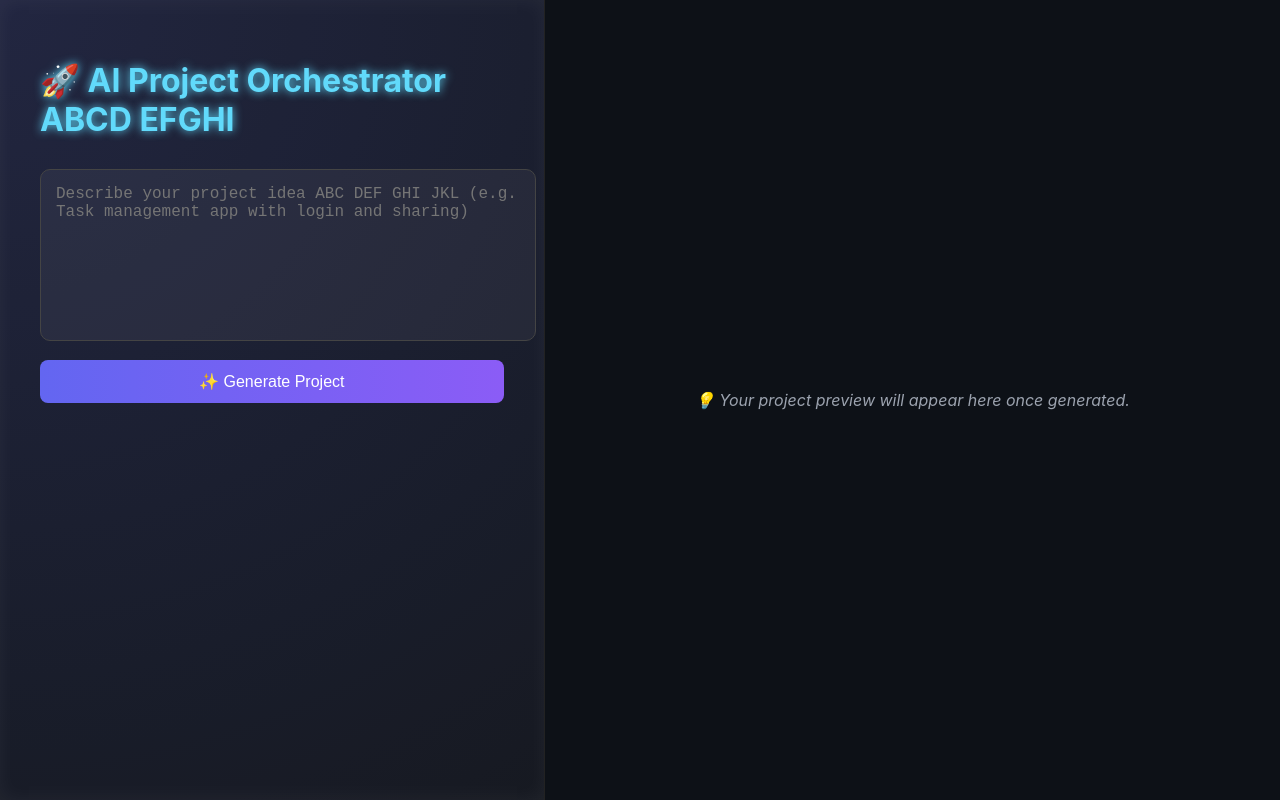
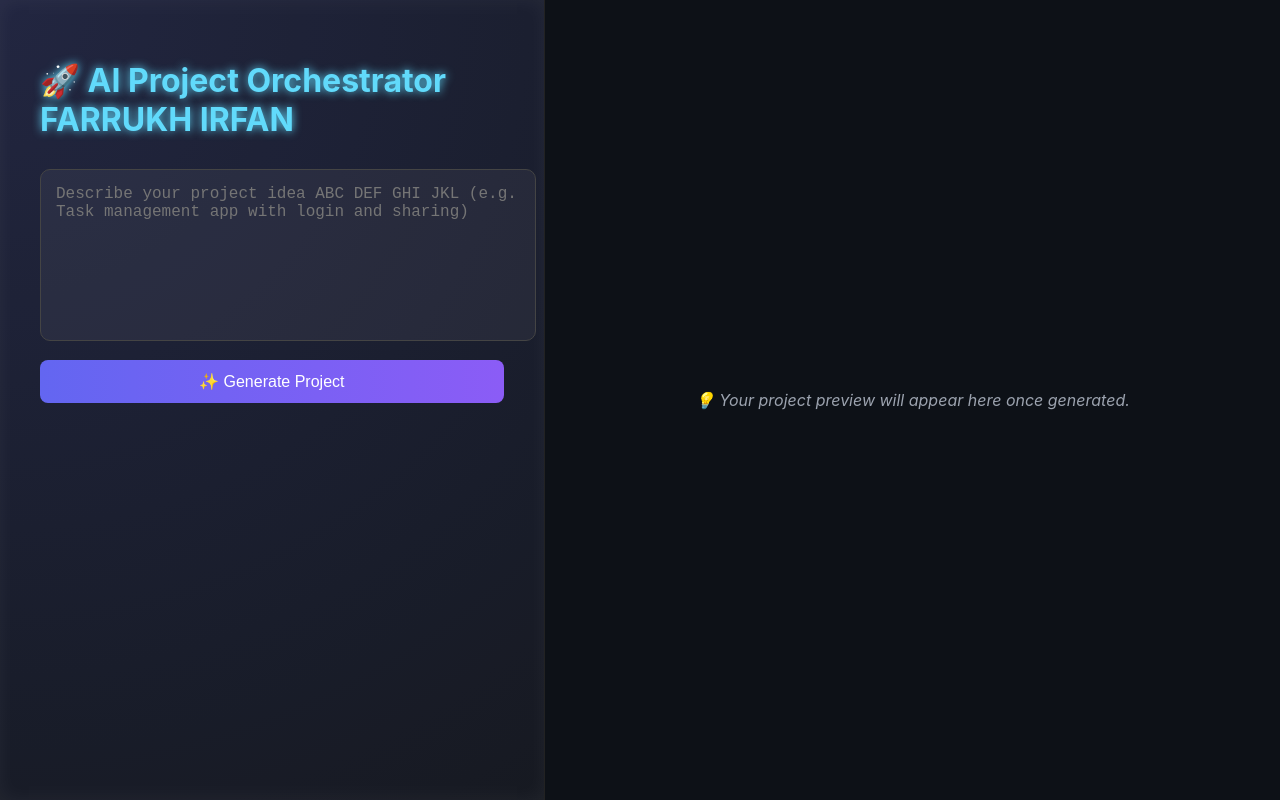
Before and after one commit to farrukhgit-lab/ai-website-builder, a React (Create React App) app in the folder frontend/: page / in a window 1280 px wide. Built offline with nearby package versions, Linux system fonts and the light colour scheme; the HTML template or start-up script is replaced by a standard one.

Commit message:
Update App.js

```diff
--- a/frontend/src/App.js
+++ b/frontend/src/App.js
@@ -30,7 +30,7 @@ export default function App() {
   return (
     <div className="app-container">
       <div className="left-panel">
-        <h1 className="title">🚀 AI Project Orchestrator ABCD EFGHI</h1>
+        <h1 className="title">🚀 AI Project Orchestrator FARRUKH IRFAN</h1>
 
         <div className="input-box">
           <textarea
```
